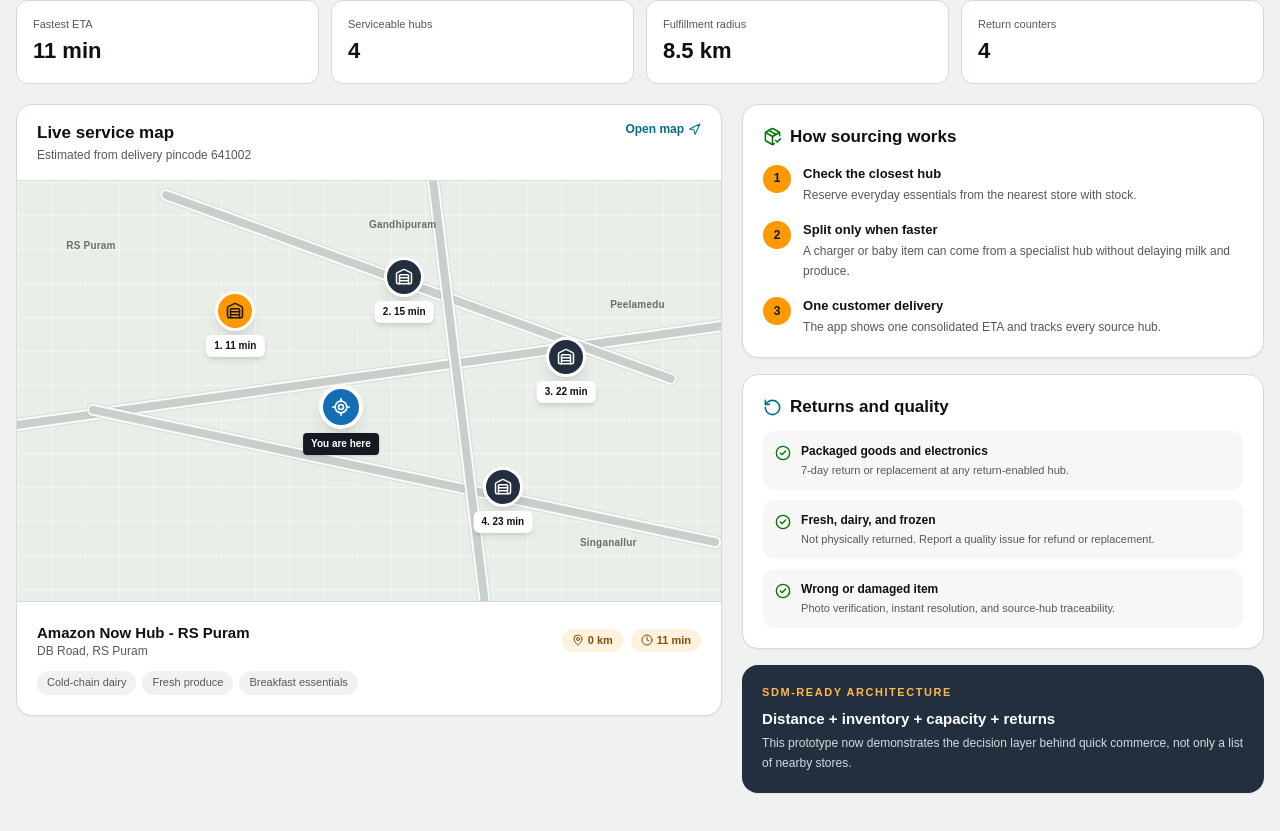
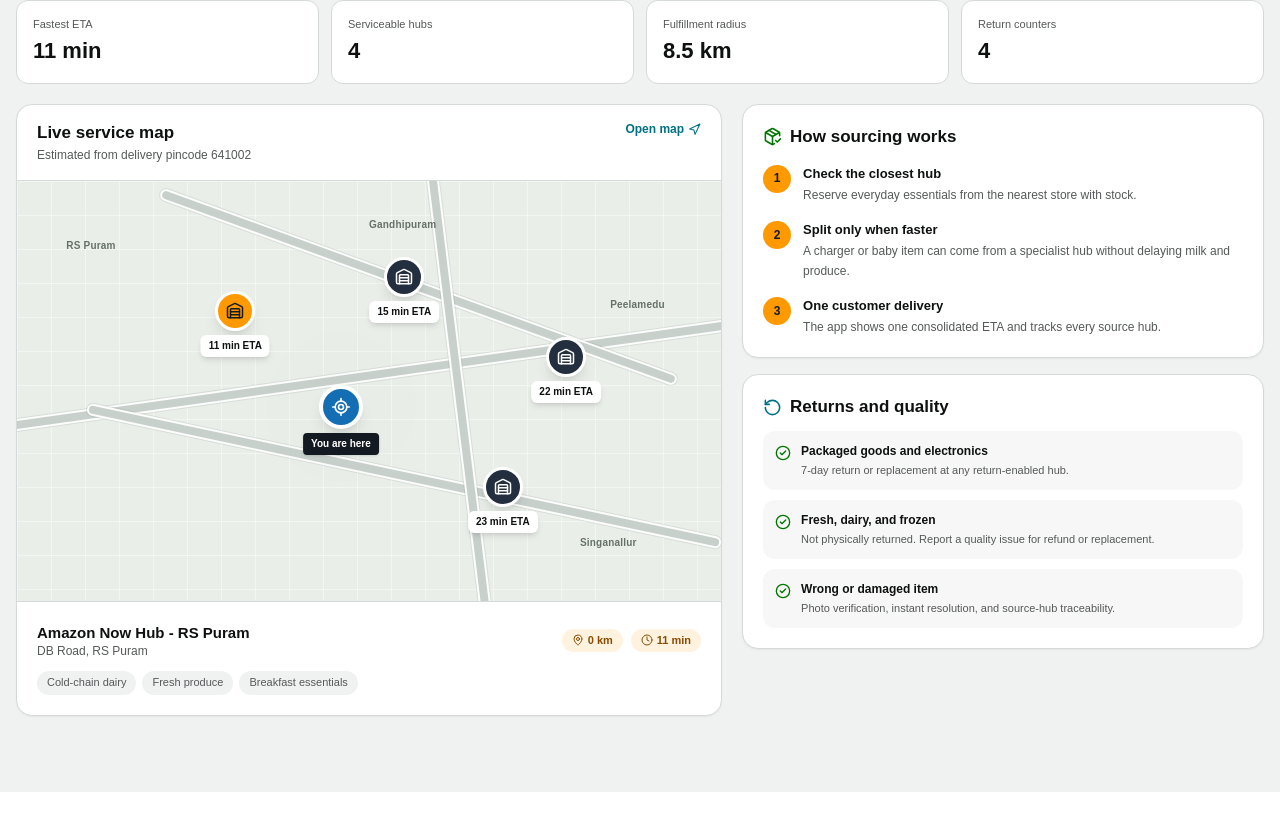
Before and after one commit to Ash007dev/AIn-t-Stopping, a Next.js app: page /darkstores in a window 1280 px wide. Shown: the part 353-1184 px from the top of the page. After the commit the page ends 1145 px from the top, so only its background shows below. Built offline with nearby package versions, Linux system fonts and the light colour scheme.

Commit message:
Fix dark store map labels

```diff
--- a/app/darkstores/page.tsx
+++ b/app/darkstores/page.tsx
@@ -177,7 +177,7 @@
                 </span>
               </div>
 
-              {stores.map((store, index) => (
+              {stores.map(store => (
                 <button
                   key={store.id}
                   onClick={() => setSelectedStoreId(store.id)}
@@ -191,7 +191,7 @@
                     <Warehouse size={18} />
                   </span>
                   <span className="absolute left-1/2 top-11 -translate-x-1/2 whitespace-nowrap rounded-md bg-white px-2 py-1 text-[10px] font-bold text-[#0F1111] shadow-md">
-                    {index + 1}. {store.eta_minutes} min
+                    {store.eta_minutes} min ETA
                   </span>
                 </button>
               ))}
@@ -252,13 +252,6 @@
               </div>
             </section>
 
-            <section className="rounded-2xl bg-[#232F3E] p-4 sm:p-5 text-white shadow-sm">
-              <p className="text-[11px] font-bold uppercase tracking-[0.14em] text-[#FFB84D]">SDM-ready architecture</p>
-              <p className="mt-2 text-[15px] font-bold">Distance + inventory + capacity + returns</p>
-              <p className="mt-1 text-[12px] leading-5 text-[#D5DBDB]">
-                This prototype now demonstrates the decision layer behind quick commerce, not only a list of nearby stores.
-              </p>
-            </section>
           </div>
         </div>
       </div>
```
